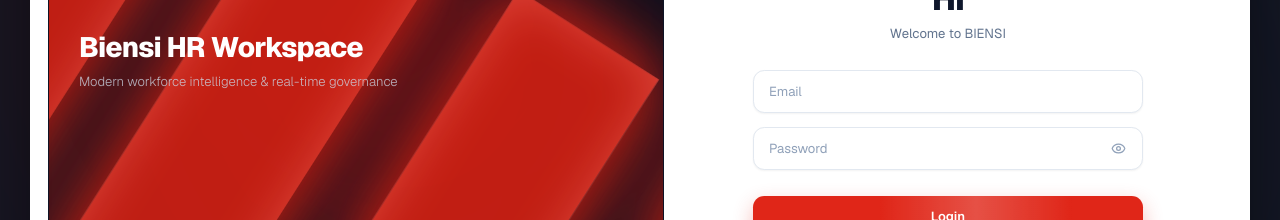
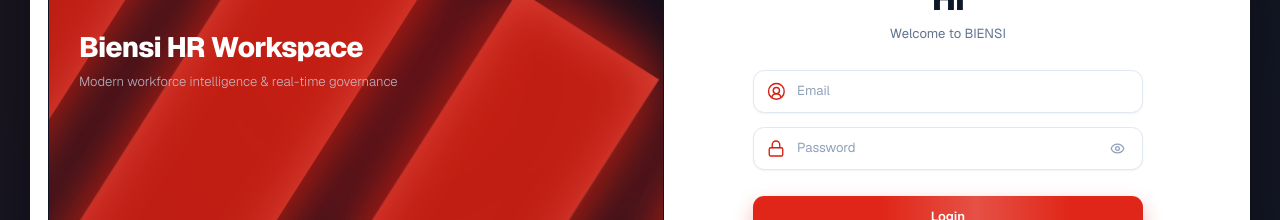
Before and after one commit to devtrine/biensi_fe, a React (Vite) app: page /login in a window 1280 px wide. Shown: the part 339-559 px from the top of the page. Built offline with nearby package versions, Linux system fonts and the light colour scheme; no server answers.

Commit message:
icon for input login

```diff
--- a/src/pages/auth/login-page.tsx
+++ b/src/pages/auth/login-page.tsx
@@ -1,6 +1,8 @@
-import React, { useState, useEffect } from 'react'
+import React, { useState } from 'react'
 import { useNavigate } from 'react-router-dom'
 import {
+  CircleUserRound,
+  Lock,
   Eye,
   EyeOff,
   AlertCircle,
@@ -118,35 +120,47 @@
               </div>
             )}
 
-            {/* Inputs & Actions matching reference design */}
+            {/* Inputs & Actions */}
             <form onSubmit={handleSubmit} className="w-full flex flex-col space-y-3.5">
-              {/* Email Input: Clean White Input with Border */}
+              {/* Email Input with Red CircleUserRound Icon */}
               <div>
+                <div className="w-full h-11.5 bg-white rounded-xl border border-slate-200 hover:border-slate-300 focus-within:border-red-500 focus-within:ring-2 focus-within:ring-red-500/15 px-3.5 flex items-center gap-3 transition-all shadow-xs">
+                  <CircleUserRound
+                    className="w-5 h-5 text-[#D61F11] shrink-0"
+                    strokeWidth={1.8}
+                  />
                   <input
                     type="email"
                     value={email}
                     onChange={(e) => setEmail(e.target.value)}
                     placeholder="Email"
                     autoComplete="email"
-                  className="w-full h-11.5 bg-white rounded-xl border border-slate-200 hover:border-slate-300 focus:border-red-500 focus:ring-2 focus:ring-red-500/15 px-4 text-sm text-slate-800 placeholder:text-slate-400 font-normal outline-none transition-all shadow-xs"
+                    className="w-full bg-transparent text-sm text-slate-800 placeholder:text-slate-400 font-normal outline-none border-none p-0"
                   />
                 </div>
+              </div>
 
-              {/* Password Input: Clean White Input with Border & Eye Toggle */}
+              {/* Password Input with Red Lock Icon & Eye Toggle */}
               <div>
-                <div className="relative flex items-center">
+                <div className="w-full h-11.5 bg-white rounded-xl border border-slate-200 hover:border-slate-300 focus-within:border-red-500 focus-within:ring-2 focus-within:ring-red-500/15 px-3.5 flex items-center gap-3 transition-all shadow-xs">
+                  <div className="w-5 flex items-center justify-center shrink-0">
+                    <Lock
+                      className="w-[18px] h-[19px] text-[#D61F11]"
+                      strokeWidth={1.8}
+                    />
+                  </div>
                   <input
                     type={showPassword ? 'text' : 'password'}
                     value={password}
                     onChange={(e) => setPassword(e.target.value)}
                     placeholder="Password"
                     autoComplete="current-password"
-                    className="w-full h-11.5 bg-white rounded-xl border border-slate-200 hover:border-slate-300 focus:border-red-500 focus:ring-2 focus:ring-red-500/15 pl-4 pr-11 text-sm text-slate-800 placeholder:text-slate-400 font-normal outline-none transition-all shadow-xs"
+                    className="w-full bg-transparent text-sm text-slate-800 placeholder:text-slate-400 font-normal outline-none border-none p-0"
                   />
                   <button
                     type="button"
                     onClick={() => setShowPassword(!showPassword)}
-                    className="absolute right-3.5 text-slate-400 hover:text-slate-600 transition-colors p-1 cursor-pointer focus:outline-none"
+                    className="text-slate-400 hover:text-slate-600 transition-colors p-1 cursor-pointer focus:outline-none shrink-0"
                     title={showPassword ? 'Hide password' : 'Show password'}
                   >
                     {showPassword ? (
```
Lines whose indentation alone changed are shown as unchanged.
